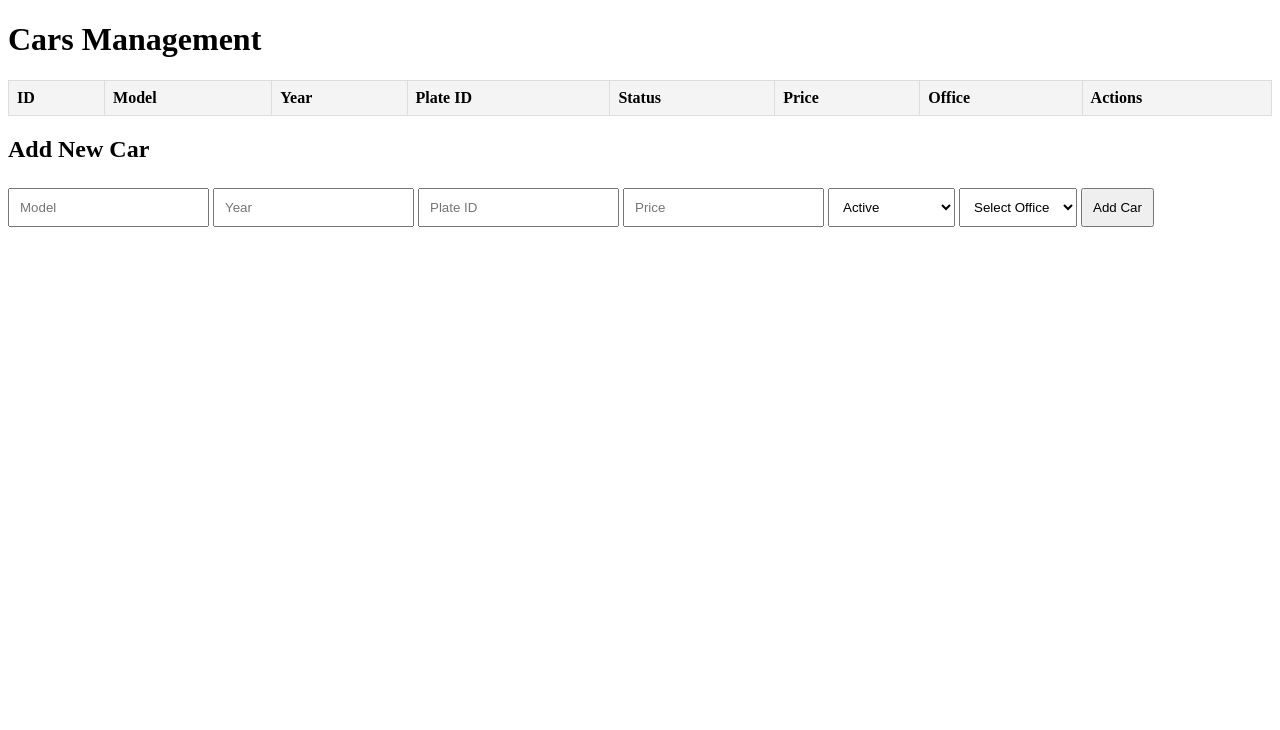
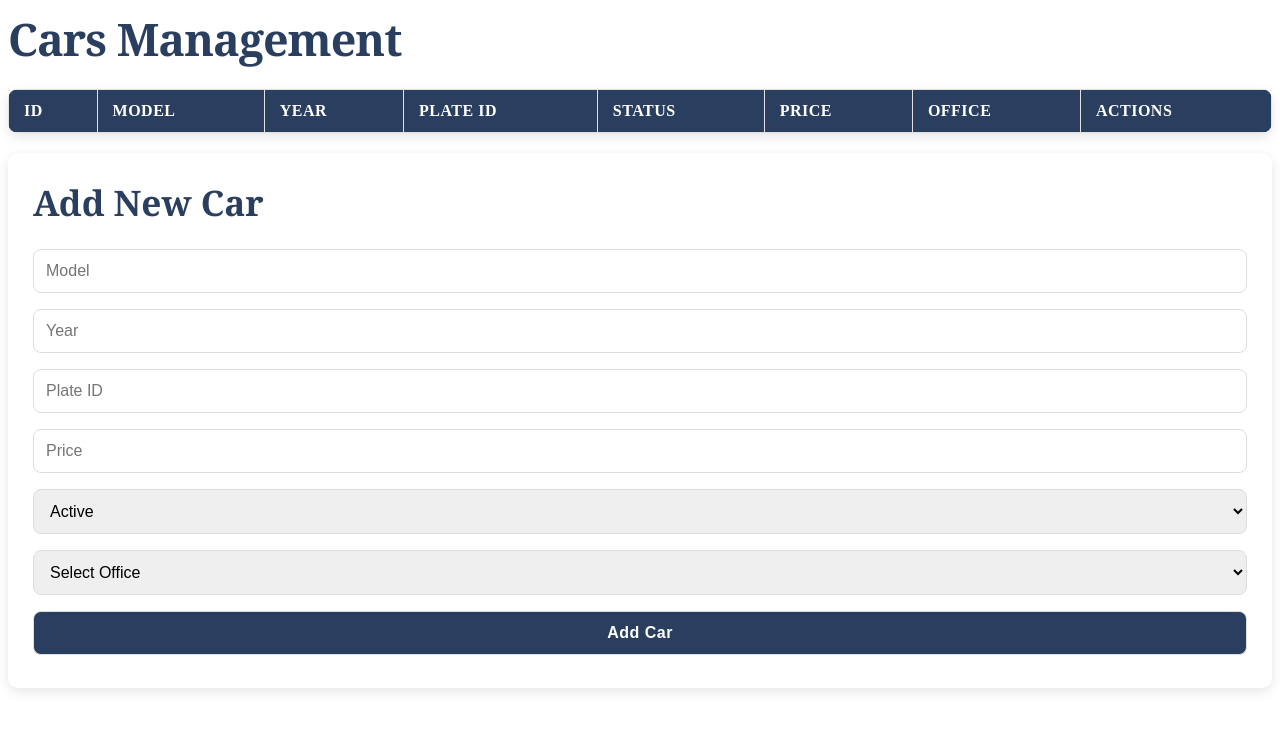
Before and after one commit to youssefEssa22/Database-Project-, a website: page html/cars.html in a window 1280 px wide. Drawn offline with Linux system fonts and the light colour scheme; no server answers.

Commit message:
edit css file for cars in the cars.html file

```diff
--- /dev/null
+++ b/css/cars.css
@@ -0,0 +1,124 @@
+ <style>
+        body {
+            font-family: 'Segoe UI', Tahoma, Geneva, Verdana, sans-serif;
+            line-height: 1.8;
+            margin: 0;
+            padding: 0;
+            background-color: #fafafa;
+            color: #333;
+        }
+
+        .container {
+            max-width: 1200px;
+            margin: 0 auto;
+            padding: 0 30px;
+        }
+
+        table {
+            width: 100%;
+            border-collapse: collapse;
+            margin: 20px 0;
+            background-color: #fff;
+            box-shadow: 0 4px 12px rgba(0, 0, 0, 0.1);
+            border-radius: 10px;
+            overflow: hidden;
+        }
+
+        th, td {
+            border: 1px solid #e0e0e0;
+            padding: 12px 15px;
+            text-align: left;
+        }
+
+        th {
+            background-color: #2a3f5f;
+            color: #fff;
+            font-weight: 600;
+            position: sticky;
+            top: 0;
+            z-index: 1;
+            text-transform: uppercase;
+            letter-spacing: 0.5px;
+        }
+
+        tr:nth-child(even) {
+            background-color: #f9f9f9;
+        }
+
+        tr:hover {
+            background-color: #f1f1f1;
+            transition: background-color 0.3s ease;
+        }
+
+        form {
+            margin: 20px 0;
+            background-color: #fff;
+            padding: 25px;
+            border-radius: 10px;
+            box-shadow: 0 4px 12px rgba(0, 0, 0, 0.1);
+        }
+
+        input, select, button {
+            margin: 8px 0;
+            padding: 12px;
+            width: 100%;
+            box-sizing: border-box;
+            border: 1px solid #ddd;
+            border-radius: 8px;
+            font-size: 16px;
+            transition: all 0.3s ease;
+        }
+
+        input:focus, select:focus {
+            border-color: #2a3f5f;
+            outline: none;
+            box-shadow: 0 0 8px rgba(42, 63, 95, 0.2);
+        }
+
+
+        button {
+            background-color: #2a3f5f;
+            color: #fff;
+            cursor: pointer;
+            font-weight: 600;
+            letter-spacing: 0.5px;
+            transition: background-color 0.3s ease, transform 0.2s ease;
+        }
+
+        button:hover {
+            background-color: #1a2a40;
+            transform: translateY(-2px);
+        }
+
+        button:active {
+            transform: translateY(0);
+        }
+
+        h1, h2, h3, h4, h5, h6 {
+            font-family: 'Georgia', serif;
+            color: #2a3f5f;
+            margin: 0 0 15px 0;
+        }
+
+        h1 {
+            font-size: 2.8em;
+            font-weight: 700;
+            letter-spacing: -1px;
+        }
+
+        h2 {
+            font-size: 2.2em;
+            font-weight: 600;
+        }
+        .shadow-hover {
+            transition: box-shadow 0.3s ease;
+        }
+
+        .shadow-hover:hover {
+            box-shadow: 0 8px 24px rgba(0, 0, 0, 0.15);
+        }
+
+        .rounded {
+            border-radius: 10px;
+        }
+    </style>
--- a/html/cars.html
+++ b/html/cars.html
@@ -4,29 +4,8 @@
     <meta charset="UTF-8">
     <meta name="viewport" content="width=device-width, initial-scale=1.0">
     <title>Cars Table</title>
-    <link rel="stylesheet" href="../css/styles.css"> <!-- Add your CSS file path here -->
-    <style>
-        table {
-            width: 100%;
-            border-collapse: collapse;
-            margin: 20px 0;
-        }
-        th, td {
-            border: 1px solid #ddd;
-            padding: 8px;
-            text-align: left;
-        }
-        th {
-            background-color: #f4f4f4;
-        }
-        form {
-            margin: 20px 0;
-        }
-        input, select, button {
-            margin: 5px 0;
-            padding: 10px;
-        }
-    </style>
+    <link rel="stylesheet" href="../css/cars.css"> <!-- Add your CSS file path here -->
+
 </head>
 <body>
     <h1>Cars Management</h1>
```
